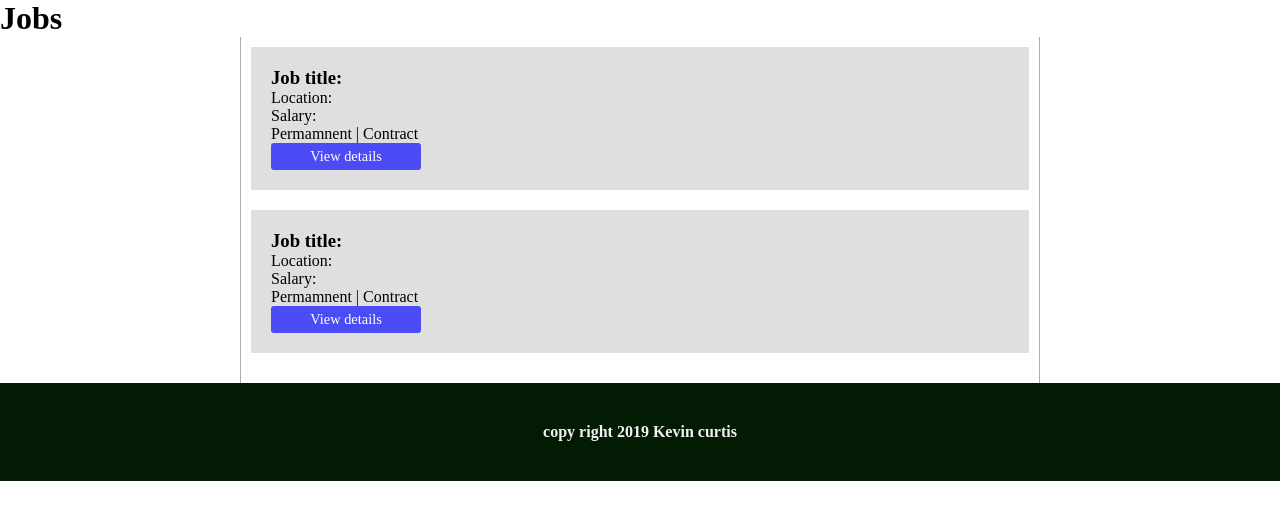
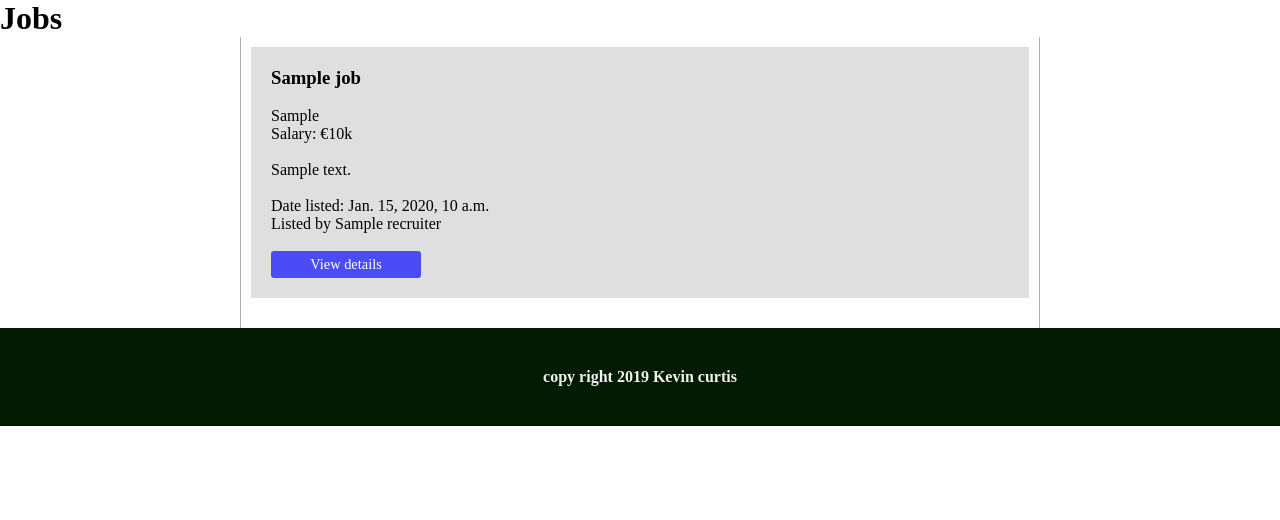
Before and after one commit to KevinCurtisDev/tech_job_finder, a Django app: template templates/jobs/jobs.html in a window 1280 px wide. Shown: the part 68-588 px from the top of the page. Run offline with Django 3.2, Linux system fonts and the light colour scheme; the template is opened without the code that fills it: most values are stand-ins (such as "Sample title", 1, 10 or a date in 2020); data that the repository does not hold is empty.

Commit message:
populated job listings markup with dynamic content from the database

```diff
--- a/templates/jobs/jobs.html
+++ b/templates/jobs/jobs.html
@@ -1,21 +1,26 @@
 {% extends 'base.html' %}
 
 {% block content %}
-<h1>Jobs</h1>
-<section class="job-listing">
-        <div class="job-listing__card">
-            <h3>Job title: </h3>
-            <p>Location: </p>
-            <p>Salary: </p>
-            <p>Permamnent | Contract</p>
-            <a href="#" class="job-listing__card-btn">View details</a>
-        </div>
-        <div class="job-listing__card">
-            <h3>Job title: </h3>
-            <p>Location: </p>
-            <p>Salary: </p>
-            <p>Permamnent | Contract</p>
-            <a href="#" class="job-listing__card-btn">View details</a>
-        </div>
+    <h1>Jobs</h1>
+    <section class="job-listing">
+        {% if jobs %}
+            {% for job in jobs %}
+                <div class="job-listing__card">
+                    <h3>{{ job.title }}</h3>
+                    <br>
+                    <p>{{ job.job_type }}</p>
+                    <p>Salary: €{{ job.salary }}k</p>
+                    <br>
+                    <p>{{ job.description }}</p>
+                    <br>
+                    <p>Date listed: {{job.listed_date}}</p>
+                    <p>Listed by {{job.recruiter}}</p>
+                    <br>
+                    <a href="{% url 'job' job.id %}" class="job-listing__card-btn">View details</a>
+                </div>
+            {% endfor %}
+        {% else %}
+            <p>No jobs listed</p>
+        {% endif %}
     </section>
 {% endblock %}
```
Also changed, not shown: jobs/views.py (+10 -2 lines).
